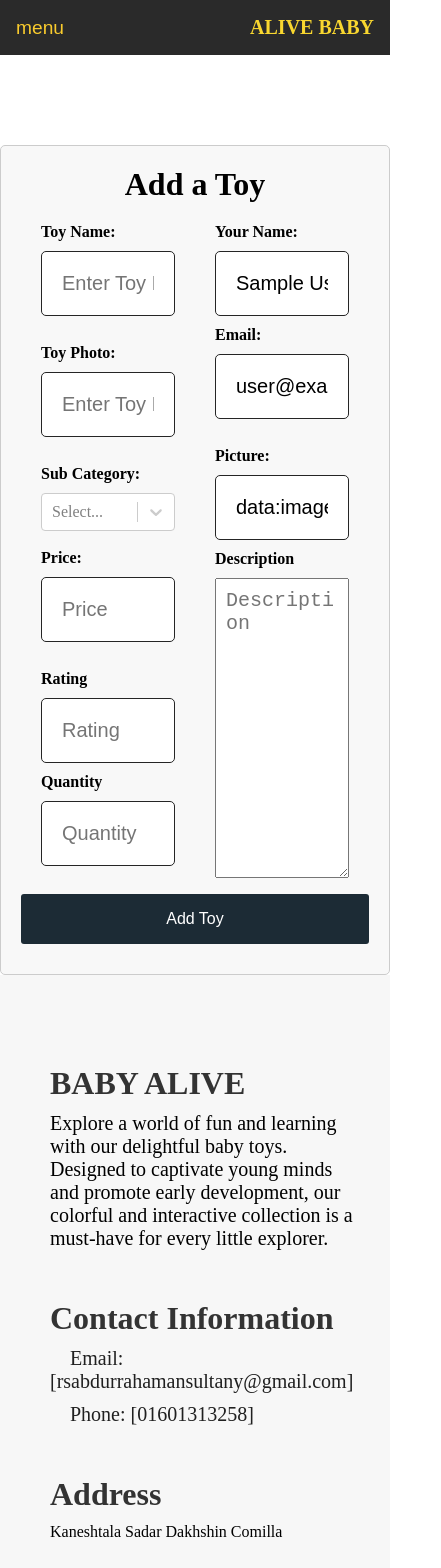
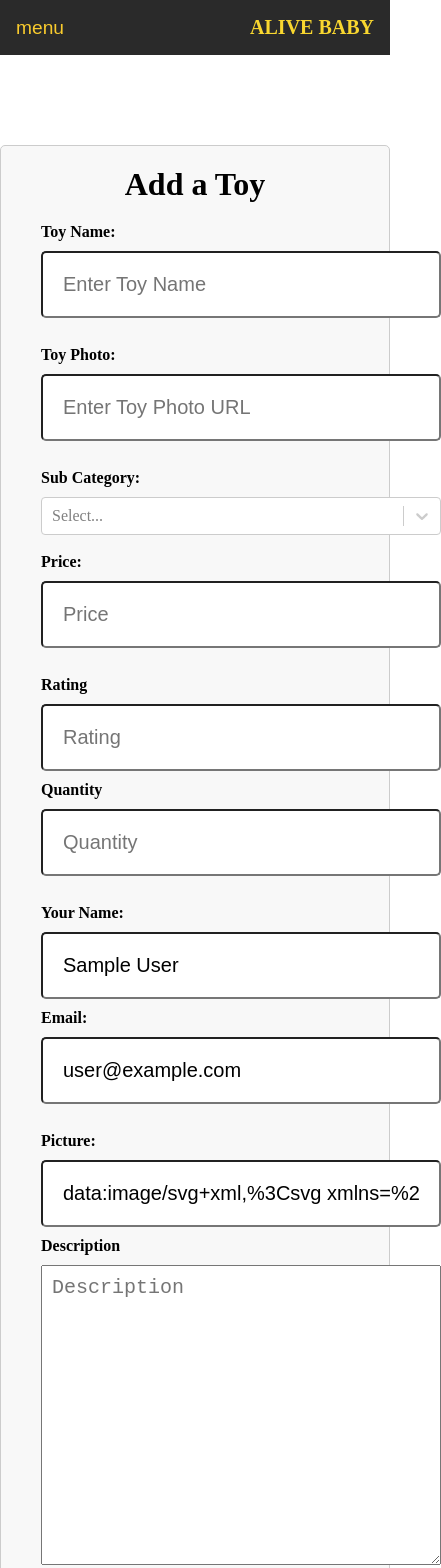
Before and after one commit to dev-rahaman/toy-merketplace-client, a React (Vite) app: page /addtoy in a window 390 px wide. Shown: the top 1568 px of the page, 441 px wide, since content can reach past the window. Built offline with nearby package versions, Linux system fonts and the light colour scheme; no server answers; sample sign-in values are in the browser's storage.

Commit message:
responsive the add a toy page

```diff
--- a/src/Components/AOS/MyAOS.jsx
+++ b/src/Components/AOS/MyAOS.jsx
@@ -13,7 +13,7 @@ const polygonClipPath2 = "polygon(0 8%, 100% 0, 100% 100%, 0 100%)";
 const MyAOS = () => {
   return (
     <>
-      <div>
+      <div className="AOS-container">
         <h2
           style={{ fontSize: "40px", textAlign: "center", marginTop: "20px" }}
         >
--- a/src/Pages/AddToy/AddToy.jsx
+++ b/src/Pages/AddToy/AddToy.jsx
@@ -88,7 +88,7 @@ const AddToy = () => {
             />
             <br />
             <label>Sub Category:</label>
-            <div className="App">
+            <div className="select">
               <Select
                 defaultValue={selectedOption}
                 onChange={setSelectedOption}
@@ -149,7 +149,7 @@ const AddToy = () => {
             ></textarea>
           </div>
         </div>
-        <button type="submit">Add Toy</button>
+        <button type="submit">Add A Toy</button>
       </form>
     </div>
   );
--- a/src/Pages/AddToy/addtoy.css
+++ b/src/Pages/AddToy/addtoy.css
@@ -18,16 +18,11 @@
 }
 
 .toy-container label,
-.toy-container input,
 .toy-container button {
   display: block;
   width: 100%;
   margin-bottom: 10px;
   border-radius: 5px;
-}
-.toy-container input,
-.toy-container button {
-  border: 1px solid rgb(37, 37, 37);
 }
 
 .toy-container label {
@@ -35,16 +30,12 @@
 }
 
 .toy-container button {
-  padding: 5px;
-  font-size: 16px;
-}
-
-.toy-container button {
-  background-color: #1c2b35;
+  font-size: 20px;
   height: 50px;
   color: #fff;
-  border: none;
+  background-color: #1c2b35;
   border-radius: 3px;
+  padding: 5px;
   cursor: pointer;
 }
 
@@ -63,6 +54,23 @@ textarea {
 }
 
 .toy-container input {
+  display: block;
+  font-size: 20px;
   padding: 20px;
-  font-size: 20px;
+  width: 100%;
+  margin-bottom: 10px;
+  border-radius: 5px;
 }
+
+@media screen and (max-width: 768px) {
+  .flex {
+    display: block;
+  }
+  textarea,
+  .toy-container input {
+    width: 400px;
+  }
+  .select {
+    width: 400px;
+  }
+}
--- a/src/index.css
+++ b/src/index.css
@@ -266,6 +266,10 @@ main {
   padding: 20px;
   line-height: 40px;
 }
+.AOS-container {
+  overflow-y: hidden;
+  overflow-x: hidden;
+}
 
 /* AOS */
 
```
